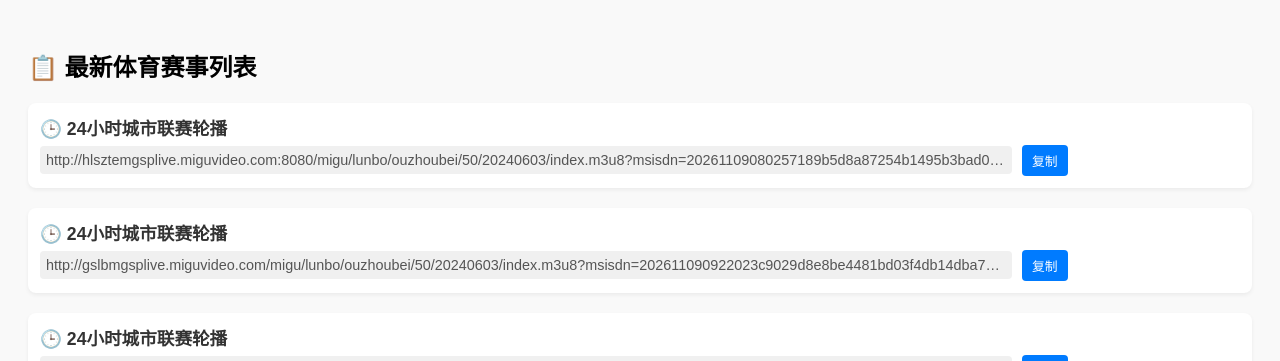
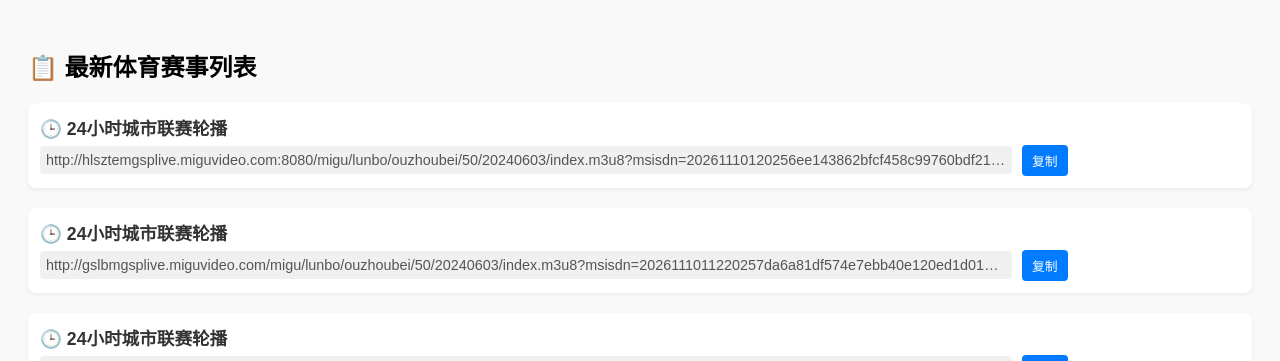
Before and after one commit to kimwang1978/iptv.github.io, a Jekyll site: the page tiyu.html, which Jekyll copies as it is, in a window 1280 px wide and 900 px high. Shown: the top 361 px of the window. Built offline with Jekyll 4.4.1, drawn with Linux system fonts in a browser that asks for light colours; some of the changed text lies outside the part shown.

Commit message:
Sync File 2026-11-10 10:52:46

```diff
--- a/tiyu.html
+++ b/tiyu.html
@@ -52,7 +52,7 @@
         <div class="item">
             <div class="title">🕒 24小时城市联赛轮播</div>
             <div class="url-wrapper">
-                <div class="url" id="url_0">http://hlsztemgsplive.miguvideo.com:8080/migu/lunbo/ouzhoubei/50/20240603/index.m3u8?msisdn=20261109080257189b5d8a87254b1495b3bad0d8afc678&mdspid=&spid=800033&netType=0&sid=5910022136&pid=2028597139&timestamp=20261109080257&Channel_ID=0116_2600000900-99000-201600010010027&ProgramID=915512915&ParentNodeID=-99&assertID=5910022136&client_ip=171.8.79.254&SecurityKey=20261109080257&promotionId=&mvid=5900006618&mcid=500020&playurlVersion=WX-A1-9.10.1-SNAPSHOT&userid=&jmhm=&videocodec=h264&appCode=miguvideo_android&bean=mgspad&tid=android&conFee=0&encrypt=eb9cdfb3266356f51d6ddd753fedfea0</div>
+                <div class="url" id="url_0">http://hlsztemgsplive.miguvideo.com:8080/migu/lunbo/ouzhoubei/50/20240603/index.m3u8?msisdn=20261110120256ee143862bfcf458c99760bdf21e53c12&mdspid=&spid=800033&netType=0&sid=5910022136&pid=2028597139&timestamp=20261110120256&Channel_ID=0116_2600000900-99000-201600010010027&ProgramID=915512915&ParentNodeID=-99&assertID=5910022136&client_ip=171.8.79.254&SecurityKey=20261110120256&promotionId=&mvid=5900006618&mcid=500020&playurlVersion=WX-A1-9.10.1-SNAPSHOT&userid=&jmhm=&videocodec=h264&appCode=miguvideo_android&bean=mgspad&tid=android&conFee=0&encrypt=409908c6e91cae537e817bec42c926f4</div>
                 <button class="copy-btn" onclick="copyToClipboard('url_0')">复制</button>
             </div>
         </div>
@@ -60,7 +60,7 @@
         <div class="item">
             <div class="title">🕒 24小时城市联赛轮播</div>
             <div class="url-wrapper">
-                <div class="url" id="url_1">http://gslbmgsplive.miguvideo.com/migu/lunbo/ouzhoubei/50/20240603/index.m3u8?msisdn=202611090922023c9029d8e8be4481bd03f4db14dba7bc&mdspid=&spid=800033&netType=0&sid=5910022136&pid=2028597139&timestamp=20261109092202&Channel_ID=0116_2600000900-99000-201600010010027&ProgramID=915512915&ParentNodeID=-99&assertID=5910022136&client_ip=2409:8a00:6040:4f61:afc1:813:9f77:75d0&SecurityKey=20261109092202&promotionId=&mvid=5900006618&mcid=500020&playurlVersion=WX-A1-9.10.1-SNAPSHOT&userid=&jmhm=&videocodec=h264&appCode=miguvideo_android&bean=mgspad&tid=android&conFee=0&puData=d137873d23d072e566c85a6bbd8c33ff&ddCalcu=fdf1e330375c8087d3bdb263ad5087c26e65</div>
+                <div class="url" id="url_1">http://gslbmgsplive.miguvideo.com/migu/lunbo/ouzhoubei/50/20240603/index.m3u8?msisdn=2026111011220257da6a81df574e7ebb40e120ed1d0159&mdspid=&spid=800033&netType=0&sid=5910022136&pid=2028597139&timestamp=20261110112202&Channel_ID=0116_2600000900-99000-201600010010027&ProgramID=915512915&ParentNodeID=-99&assertID=5910022136&client_ip=2409:8a00:6040:4f61:d712:95fc:7d0a:9b36&SecurityKey=20261110112202&promotionId=&mvid=5900006618&mcid=500020&playurlVersion=WX-A1-9.10.1-SNAPSHOT&userid=&jmhm=&videocodec=h264&appCode=miguvideo_android&bean=mgspad&tid=android&conFee=0&puData=a4f443d6d37594a36704beb69abd6551&ddCalcu=1a54e5f1645d40b3ad966db3e7b549047a63</div>
                 <button class="copy-btn" onclick="copyToClipboard('url_1')">复制</button>
             </div>
         </div>
@@ -449,6 +449,14 @@
             </div>
         </div>
 
+        <div class="item">
+            <div class="title">🕒 足球联赛</div>
+            <div class="url-wrapper">
+                <div class="url" id="url_50">http://live-cmvideo.cmread.com:80/migu/lunbo/wudaliansai/57/20230310/01.m3u8?msisdn=&mtv_session=&HlsSubType=1&HlsProfileId=1&nphaid=0&encrypt=37390fe8508db105ef85c897db9015f6</div>
+                <button class="copy-btn" onclick="copyToClipboard('url_50')">复制</button>
+            </div>
+        </div>
+
     <script>
         function copyToClipboard(id) {
             const el = document.getElementById(id);
```
